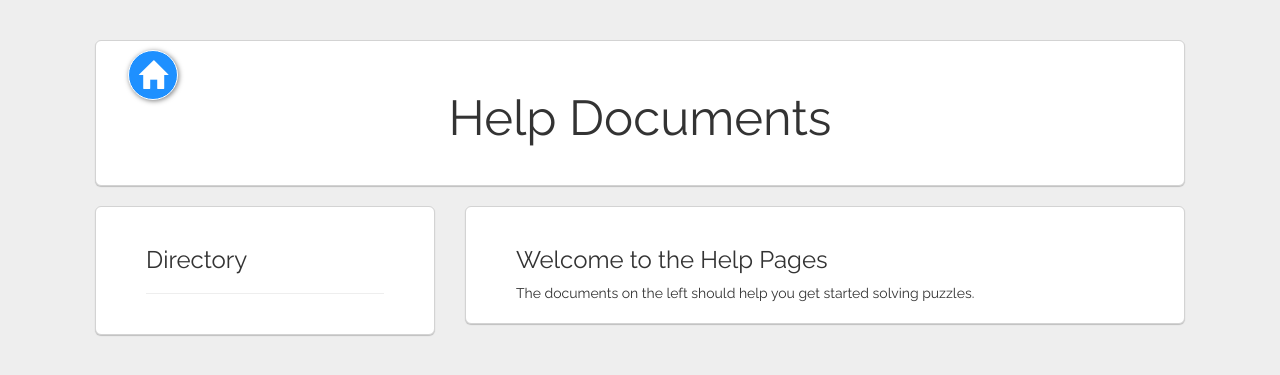
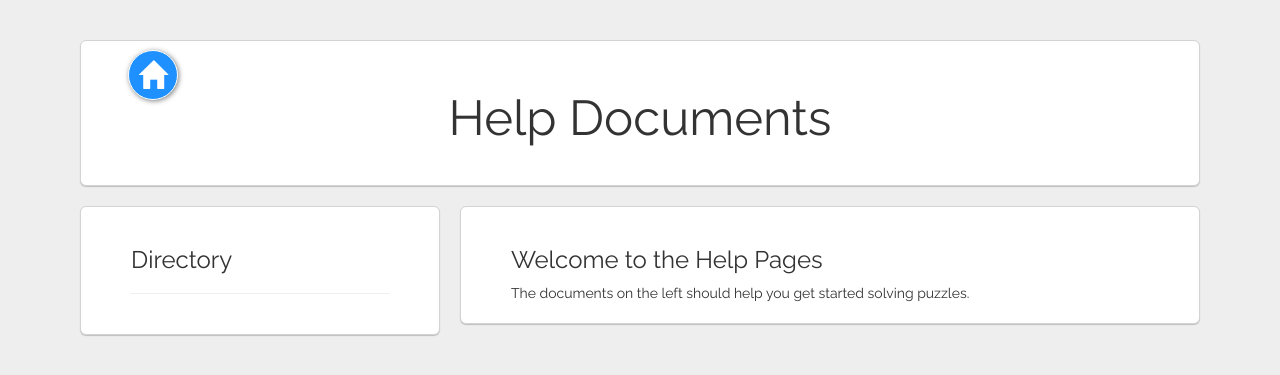
Before and after one commit to 3jackdaws/Website, a PHP site: page /docs/index.php?doc=1 in a window 1280 px wide. Shown: the top 375 px of the page. Run offline with PHP 8.4, Linux system fonts and the light colour scheme; data that the repository does not hold is empty.

Commit message:
Quick fix, idk wat

```diff
--- a/assets/css/custom.css
+++ b/assets/css/custom.css
@@ -27,3 +27,7 @@
 .circle{
     border-radius: 50%;
 }
+
+.nopad{
+    padding: 0;
+}
--- a/docs/index.php
+++ b/docs/index.php
@@ -16,13 +16,13 @@ $doc = $_GET['doc'];
 </head>
 <body style="background-color: #eee; min-height: 100%;">
     <div class="container" style="min-height: 100%">
-        <div class="col-lg-12" style="">
+        <div class="col-lg-12 nopad" style="">
             <div class="card" style="margin-top: 40px; padding: 30px;">
                 <center><h1 style="font-size: 3.5em; font-weight: 100">Help Documents</h1></center>
             </div>
         </div>
-        <div class="col-lg-4">
-            <div class="card" style="padding: 20px 50px 20px 50px; margin-right: 0">
+        <div class="col-lg-4 nopad">
+            <div class="card" style="padding: 20px 50px 20px 50px; ">
                 <h3>Directory</h3>
                 <hr>
                 <ul>
@@ -30,14 +30,14 @@ $doc = $_GET['doc'];
                     $link_file = file_get_contents("https://raw.githubusercontent.com/wiki/AutonomousAlgorithms/Documentation/Home.md");
                     preg_match_all("#(?<=\[\[).+?(?=\]\])#", $link_file, $links);
                     foreach ($links[0] as $link){
-                        echo "<a onclick='getdoc(\"" . $link . "\")'>" . $link . "</a>";
+                        echo "<a href='#' onclick='getdoc(\"" . $link . "\")'>" . $link . "</a>";
                     }
                     ?>
                 </ul>
             </div>
         </div>
-        <div class="col-lg-8" >
-            <div id="content" class="card" style="padding: 20px 50px 20px 50px; margin-left:0">
+        <div class="col-lg-8 nopad" >
+            <div id="content" class="card" style="padding: 20px 50px 20px 50px; ">
                 <h3>Welcome to the Help Pages</h3>
                 The documents on the left should help you get started solving puzzles.
             </div>
```
Also changed, not shown: index.php (+26 -5 lines).
